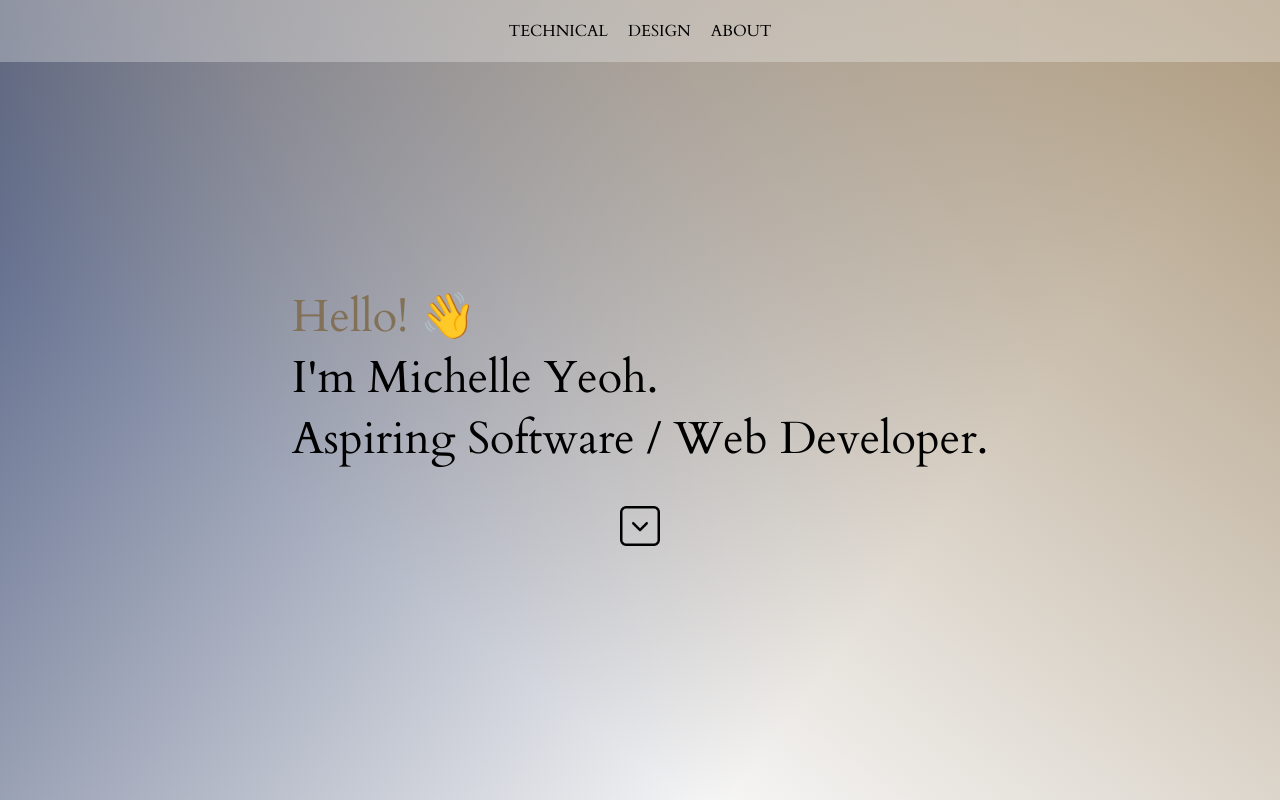
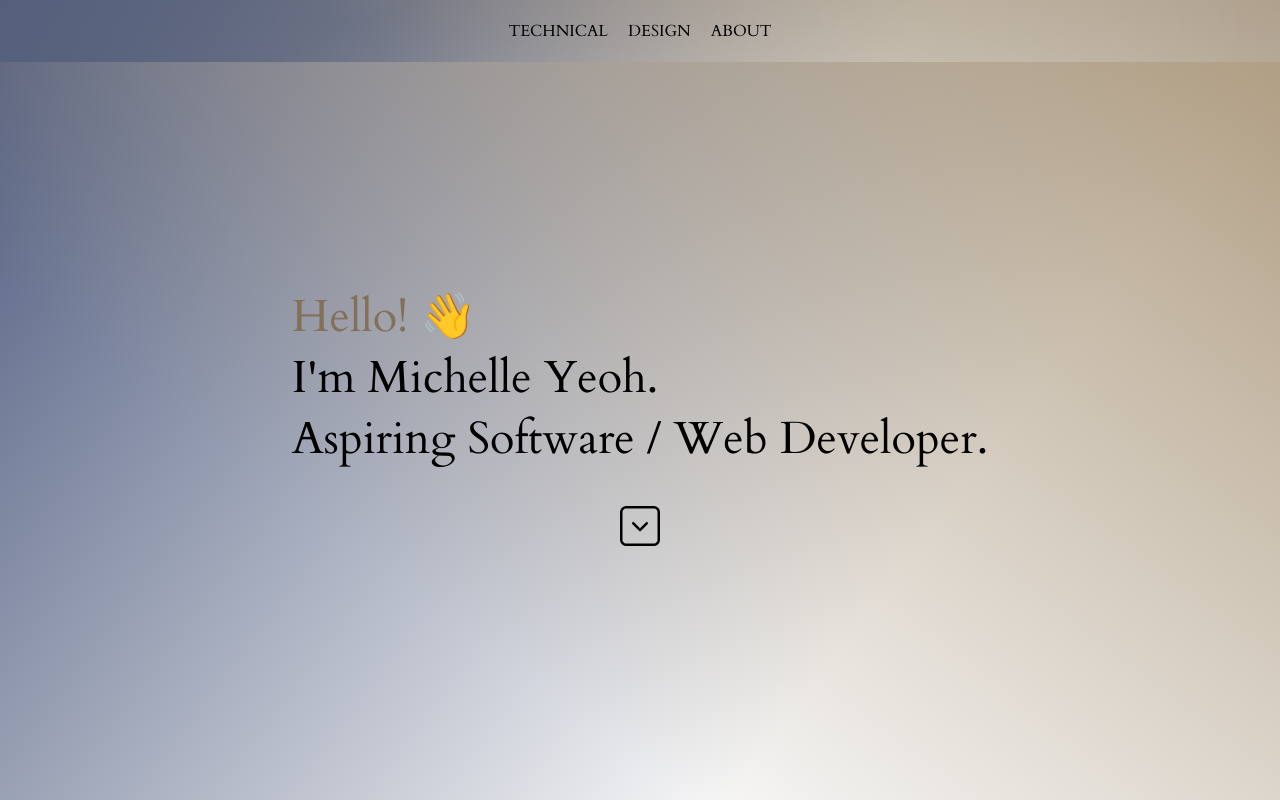
Before and after one commit to michelleyeoh/michelleyeoh.github.io, a React (Create React App) app: page / in a window 1280 px wide. Shown: the top 800 px of the page. Built offline with nearby package versions, Linux system fonts and the light colour scheme.

Commit message:
header change

```diff
--- a/src/App.css
+++ b/src/App.css
@@ -6,6 +6,8 @@
 }
 html {
   scroll-behavior: smooth;
+  margin: 0;
+  padding: 0;
 }
 body {
   margin: 0;
--- a/src/styles/header.css
+++ b/src/styles/header.css
@@ -6,7 +6,10 @@
     top:0;
     overflow: hidden;
     width: 100%;
-    background-color: rgba(247, 247, 0247, .3)
+    /* background-color: rgba(247, 247, 0247, .3) */
+    background: linear-gradient(217deg, #aea08c, rgba(255,0,0,0) 70.71%),
+            linear-gradient(127deg, #55607c, rgba(0,255,0,0) 70.71%),
+            linear-gradient(336deg, #F7F7F7, rgba(0,0,255,0) 70.71%);
 }
 nav a{
     margin: 10px;
```
